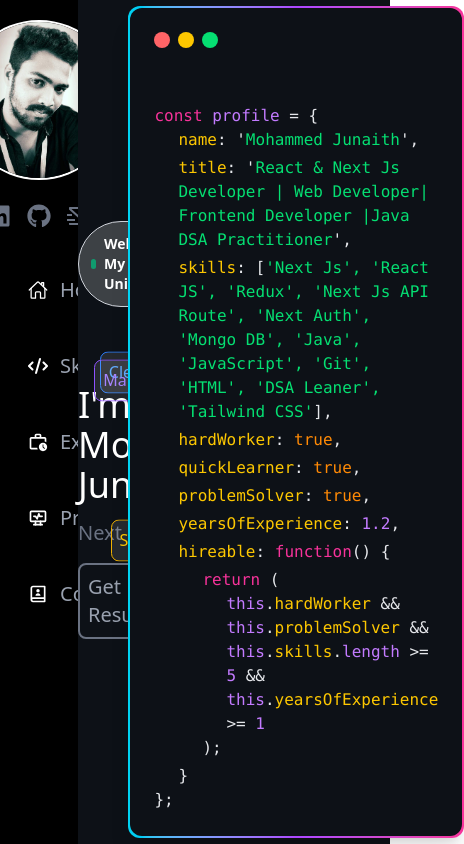
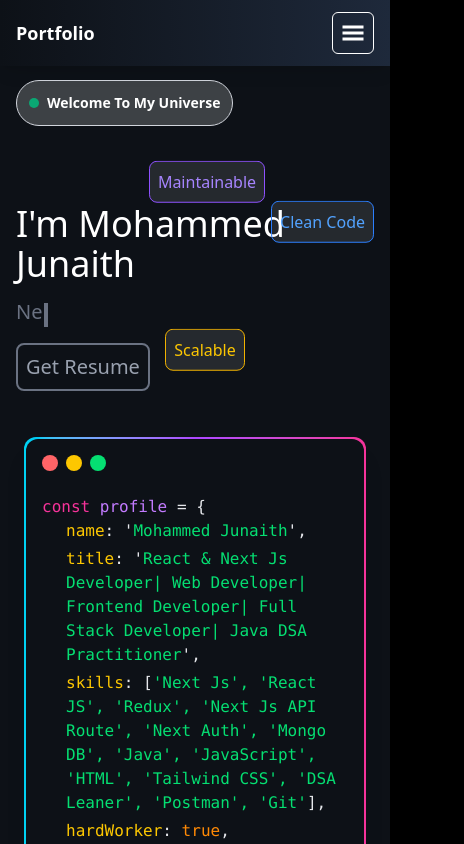
Before and after one commit to Mohammed143-coder/Next_portfolio, a Next.js app: page / in a window 390 px wide. Shown: the top 844 px of the page, 464 px wide, since content can reach past the window. Built offline with nearby package versions, Linux system fonts and the light colour scheme.

Commit message:
responsiveness update for mobile view

```diff
--- a/src/app/experience/page.jsx
+++ b/src/app/experience/page.jsx
@@ -3,7 +3,7 @@
 
 const Experience = () => {
   return (
-    <section className="flex flex-col text-2xl w-[80vw] h-screen bg-[#0d1117] text-white">
+    <section className="flex flex-col text-2xl w-full md:w-[80vw] h-full md:h-screen bg-[#0d1117] text-white">
       <section className="mt-20 text-center ">
         <h1 className="text-3xl mtx-2 font-semibold text-blue-400">Professional Journey</h1>
         <h2 className="text-xl mt-2 text-gray-500 font-medium">
--- a/src/app/layout.js
+++ b/src/app/layout.js
@@ -1,6 +1,7 @@
 import { Geist, Geist_Mono } from "next/font/google";
 import "./globals.css";
 import AsideBar from "@/components/AsideBar";
+import MobileNavbar from "@/components/MobileNavbar";
 
 const geistSans = Geist({
   variable: "--font-geist-sans",
@@ -21,9 +22,10 @@
   return (
     <html lang="en">
       <body
-        className={`flex w-full h-full  ${geistSans.variable} ${geistMono.variable} antialiased`}
+        className={`flex w-full h-full bg-black  ${geistSans.variable} ${geistMono.variable} antialiased`}
       >
         <AsideBar/>
+        <MobileNavbar />
         {children}
       </body>
     </html>
--- a/src/app/page.jsx
+++ b/src/app/page.jsx
@@ -5,9 +5,10 @@
 
 export default function Home() {
   return (
-    <main className="flex w-[80vw] h-screen bg-[#0d1117]">
-      <HomeIntro />
-      <HomeProfile />
-    </main>
+   <main className="w-full block md:flex md:w-[80vw] h-full md:h-screen bg-[#0d1117]">
+  <HomeIntro />
+  <HomeProfile />
+</main>
+
   );
 }
--- a/src/app/projects/page.jsx
+++ b/src/app/projects/page.jsx
@@ -29,11 +29,11 @@
 
 export default function Projects() {
   return (
-    <div className="py-10 w-[80vw] h-screen bg-[#0d1117] text-white">
-      <h1 className="text-3xl  font-semibold mb-6 text-center">
+    <div className="p-6 md:py-10 w-full md:w-[80vw] h-full md:h-screen bg-[#0d1117] text-white">
+      <h1 className="text-3xl font-semibold mb-6 text-center mt-10">
         <span className="text-orange-400">My </span><span className="">Portfolio </span><span className="text-emerald-500">Journey</span>
       </h1>
-      <h5 className="text-gray-500 mx-12 font-medium my-4 text-center">Showcasing real-world projects as a Frontend, React.js & Next.js Web Developer from Tamil Nadu, India — building fast, scalable, and SEO-friendly websites.</h5>
+      <h5 className="text-gray-300 md:text-gray-500 mx-12 font-medium my-4 text-center">Showcasing real-world projects as a Frontend, React.js & Next.js Web Developer from Tamil Nadu, India — building fast, scalable, and SEO-friendly websites.</h5>
       <div className="grid md:grid-cols-2 lg:grid-cols-3 gap-6">
         {projects.map((project, index) => (
           <Link key={index} href={project.url} target="_blank">
--- a/src/components/AsideBar.jsx
+++ b/src/components/AsideBar.jsx
@@ -31,7 +31,7 @@
   ];
 
   return (
-    <aside className="w-[20vw] bg-black text-white">
+    <aside className="w-[20vw] bg-black text-white hidden md:block">
       <div className="mt-5 flex flex-col items-center gap-4">
         <div className="w-40 h-40 rounded-full border-2 ">
             <Image src='/MJ.jpeg' alt='Mohammed Junaith' width={80} height={20}  className="rounded-full w-39 h-39 object-cover"/>
--- a/src/components/ContactForm.jsx
+++ b/src/components/ContactForm.jsx
@@ -35,7 +35,7 @@
     }
   };
   return (
-    <div className="mt-12 mx-4 p-6 bg-[#0d1117]  text-gray-200 rounded-xl border">
+    <div className="mt-8 md:mt-12 mx-4 p-6 bg-[#0d1117]  text-gray-200 rounded-xl border">
       <h2 className="text-2xl font-bold mb-4 text-center ">
         🚀 Let’s Connect!
       </h2>
--- a/src/components/Home/HomeIntro.jsx
+++ b/src/components/Home/HomeIntro.jsx
@@ -4,14 +4,15 @@
 const HomeIntro = () => {
     const techStack = [
     "Next Js Developer",
-    "React JS Developer",
+    "React Js Developer",
     "Web App Specialist",
     "Frontend Developer",
+    "Full Stack Developer",
     "Quick Learner",
   ];
     return (
-         <section className=" w-2/5 flex flex-col items-start justify-center md:w-1/2 ml-0 md:ml-4">
-        <h3 className="absolute self-end -mt-24 p-2 bg-white/10 rounded-lg animate-bounce text-blue-400 border border-blue-500 duration-700 ease-in-out">
+         <section className="w-full flex flex-col items-start justify-center md:w-1/2 ml-0 md:ml-4 p-4 md:p-0 mt-12 md:mt-0">
+        <h3 className="absolute self-end md:-mt-24 p-2 bg-white/10 rounded-lg animate-bounce text-blue-400 border border-blue-500 duration-700 ease-in-out">
           Clean Code
         </h3>
         <div className="flex items-center mb-16 gap-2 bg-white/20 border border-gray-300 p-3 rounded-full text-sm text-white font-semibold my-4">
@@ -28,7 +29,7 @@
         <h2 className="text-4xl text-white font-medium my-3.5">
           I'm Mohammed Junaith
         </h2>
-        <h3 className="absolute self-center ml-5 mt-60 p-2 bg-white/10 rounded-lg animate-bounce text-yellow-400 border border-yellow-500 duration-700">
+        <h3 className="absolute self-center ml-5 mt-64 md:mt-60 p-2 bg-white/10 rounded-lg animate-bounce text-yellow-400 border border-yellow-500 duration-700">
           Scalable
         </h3>
 
--- a/src/components/Home/HomeProfile.jsx
+++ b/src/components/Home/HomeProfile.jsx
@@ -4,7 +4,7 @@
   const profile= {
     name: "Mohammed Junaith",
     title:
-      "React & Next Js Developer | Web Developer| Frontend Developer |Java DSA Practitioner",
+      "React & Next Js Developer| Web Developer| Frontend Developer| Full Stack Developer| Java DSA Practitioner",
     skills: [
       "Next Js",
       "React JS",
@@ -14,10 +14,12 @@
       "Mongo DB",
       "Java",
       "JavaScript",
+      "HTML",
+      "Tailwind CSS",
+      "DSA Leaner",
+      "Postman",
       "Git",
-      "HTML",
-      "DSA Leaner",
-      "Tailwind CSS",
+
     ],
     hardWorker: true,
     quickLearner: true,
@@ -33,13 +35,13 @@
     },
   };
   return (
-   <setion className="w-3/5 flex min-h-screen items-center justify-center p-6">
+   <setion className="w-full md:w-3/5 flex min-h-screen items-center justify-center p-6">
         {/* Outer Gradient Border */}
         <div className="relative rounded-xl p-[2px] bg-gradient-to-r from-cyan-400 via-purple-500 to-pink-500 shadow-xl">
           {/* Inner Code Box */}
 
-          <div className="bg-[#0d1117] text-gray-200 font-mono rounded-xl p-6 w-full">
-            <div className="flex items-start justify-start h-18 gap-2">
+          <div className="bg-[#0d1117] text-gray-200 font-mono rounded-xl p-4 md:p-6 w-full">
+            <div className="flex items-start justify-start h-10 md:h-18 gap-2">
               <div className="rounded-full w-4 h-4 bg-red-400"></div>
               <div className="rounded-full w-4 h-4 bg-yellow-400"></div>
               <div className="rounded-full w-4 h-4 bg-green-400"></div>
--- /dev/null
+++ b/src/components/MobileNavbar.jsx
@@ -0,0 +1,78 @@
+"use client";
+
+import { useState } from "react";
+import Link from "next/link";
+import { IoHomeOutline } from "react-icons/io5";
+import { FaCode, FaGithub, FaLinkedin } from "react-icons/fa6";
+import { MdOutlineWorkHistory } from "react-icons/md";
+import { TbHeartRateMonitor } from "react-icons/tb";
+import { RiContactsBook2Line, RiMailSendLine } from "react-icons/ri";
+import { GiHamburgerMenu } from "react-icons/gi";
+
+export default function MobileNavbar() {
+  const [isOpen, setIsOpen] = useState(false);
+
+  const asideList = [
+    { name: "Home", icon: IoHomeOutline, link: "/" },
+    { name: "Skills", icon: FaCode, link: "/skills" },
+    { name: "Experience", icon: MdOutlineWorkHistory, link: "/experience" },
+    { name: "Projects", icon: TbHeartRateMonitor, link: "/projects" },
+    { name: "Contact", icon: RiContactsBook2Line, link: "/contact" },
+  ];
+
+  return (
+    <div className="md:hidden fixed top-0 left-0 w-full z-50">
+      {/* Top Navbar */}
+      <div className="flex justify-between items-center px-4 py-3 bg-gradient-to-r from-[#0d1117] to-[#1e293b] text-white shadow-lg">
+        <h1 className="text-lg font-bold">Portfolio</h1>
+        <button
+          onClick={() => setIsOpen(!isOpen)}
+          className="text-white text-2xl p-2 border rounded-md"
+        >
+          <GiHamburgerMenu />
+        </button>
+      </div>
+
+      {/* Dropdown Menu */}
+      {isOpen && (
+        <nav className="absolute top-[60px] left-0 w-full bg-gradient-to-r from-[#0d1117] to-[#1e293b] text-white px-6 py-6 shadow-lg border border-white/60 rounded-lg">
+          <ul className="space-y-4">
+            {asideList.map((item, index) => {
+              const Icon = item.icon;
+              return (
+                <li key={index} className="my-2 hover:bg-blue-400 font-medium">
+                  <Link
+                    href={item.link}
+                     onClick={() => setIsOpen(false)}
+                    className="flex items-center gap-3 p-3 transition-colors group text-xl rounded-lg"
+                  >
+                    <Icon className="group-hover:text-blue-400" />
+                    <span className="text-gray-400 group-hover:text-white">
+                      {item.name}
+                    </span>
+                  </Link>
+                </li>
+              );
+            })}
+          </ul>
+
+          {/* Social Icons */}
+          <div className="flex gap-6 mt-6">
+            <a
+              href="https://www.linkedin.com/in/mohammed-junaith-software-developer"
+              target="_blank"
+            >
+              <FaLinkedin className="text-2xl hover:text-blue-500" />
+            </a>
+            <a href="https://github.com/Mohammed143-coder" target="_blank">
+              <FaGithub className="text-2xl hover:text-gray-300" />
+            </a>
+            <a href="mailto:junaithdedhai2001@gmail.com">
+              <RiMailSendLine className="text-2xl hover:text-red-400" />
+            </a>
+          </div>
+        </nav>
+      )}
+    </div>
+  );
+}
--- a/src/components/TechStack.jsx
+++ b/src/components/TechStack.jsx
@@ -41,7 +41,10 @@
     ],
 
     "Tools & Technologies": [
-        {name:"Postman",icon:<SiPostman  className="text-orange-400 w-5 h-5"/>},
+      {
+        name: "Postman",
+        icon: <SiPostman className="text-orange-400 w-5 h-5" />,
+      },
       { name: "Git hub", icon: <FaGithub /> },
       { name: "Redux", icon: <SiRedux className="text-purple-500" /> },
       { name: "VS Code", icon: <VscVscode className="text-blue-400" /> },
@@ -78,24 +81,25 @@
         name: "Responsive Design",
         icon: <MdDesignServices className="text-purple-400" />,
       },
-    ],};
+    ],
+  };
   return (
-        <div className="my-2 grid grid-cols-1 md:grid-cols-3 gap-6 p-4">
+    <div className="my-2 grid grid-cols-1 sm:grid-cols-2 lg:grid-cols-3 gap-6 p-4 w-full">
       {skills &&
         Object.entries(skills).map(([category, items]) => (
           <div
             key={category}
-              className="relative group overflow-hidden rounded-2xl border border-white/10 bg-white/5 p-6 backdrop-blur-md shadow-lg hover:scale-105 transition-all duration-300"
+            className="relative group overflow-hidden rounded-2xl border border-white/10 bg-white/5 p-4 md:p-6 backdrop-blur-md shadow-lg hover:scale-105 transition-all duration-300"
           >
             {/* Light reflection effect */}
             <div className="absolute inset-0 before:absolute before:w-[150%] before:h-[200%] before:bg-gradient-to-r before:from-transparent before:via-white/20 before:to-transparent before:rotate-12 before:translate-x-[-100%] group-hover:before:translate-x-[100%] before:transition-transform before:duration-1000 before:content-['']"></div>
 
-              <h2 className="text-xl font-bold mb-4">{category}</h2>
+            <h2 className="text-lg sm:text-xl font-bold mb-4">{category}</h2>
             <ul className="flex flex-wrap gap-3">
               {items.map((item, index) => (
                 <li
                   key={index}
-                    className="flex items-center gap-2 rounded-lg border border-white/10 bg-white/10 px-3 py-2 text-base backdrop-blur-sm hover:bg-white/20 transition"
+                  className="flex items-center gap-2 rounded-lg border border-white/10 bg-white/10 p-2 text-sm sm:text-base backdrop-blur-sm hover:bg-white/20 transition"
                 >
                   {item.icon}
                   <span>{item.name}</span>
@@ -106,4 +110,4 @@
         ))}
     </div>
   );
-}
+};
```
Also changed, not shown: src/app/contact/page.jsx (+4 -4 lines), src/app/skills/page.jsx (+10 -8 lines). Lines whose indentation alone changed are shown as unchanged.
